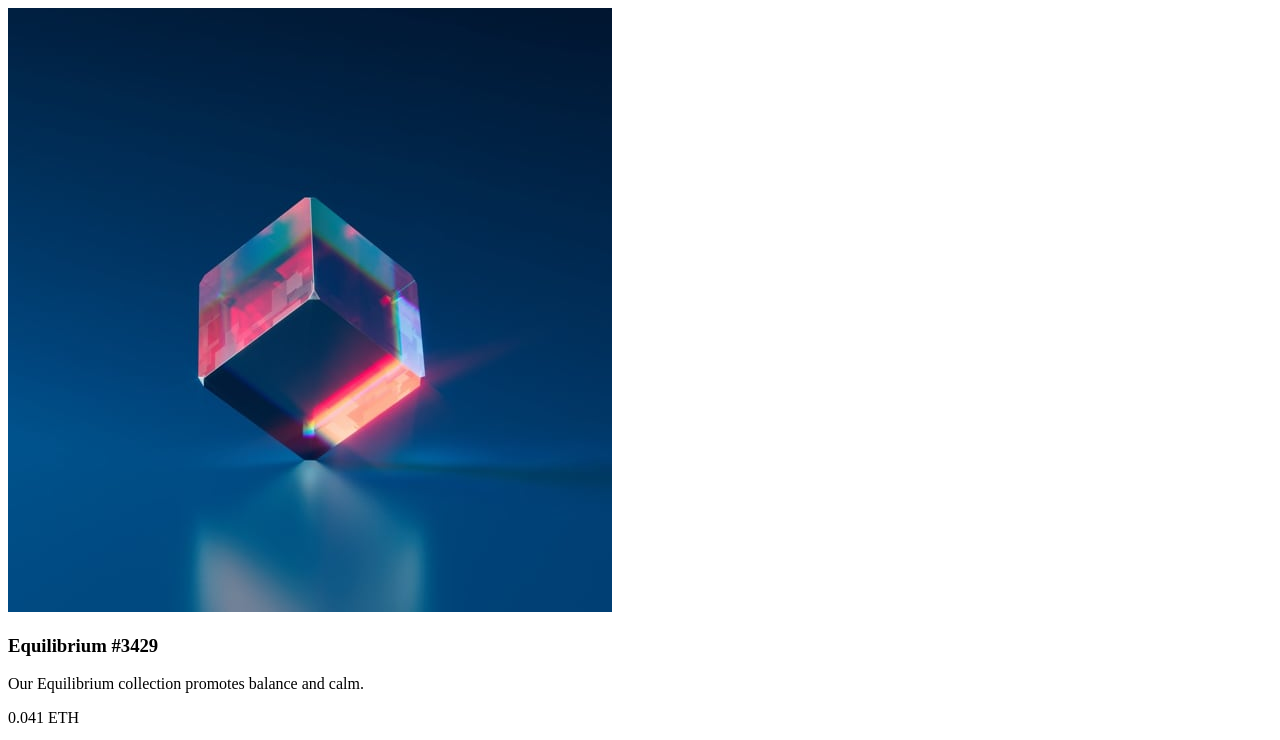
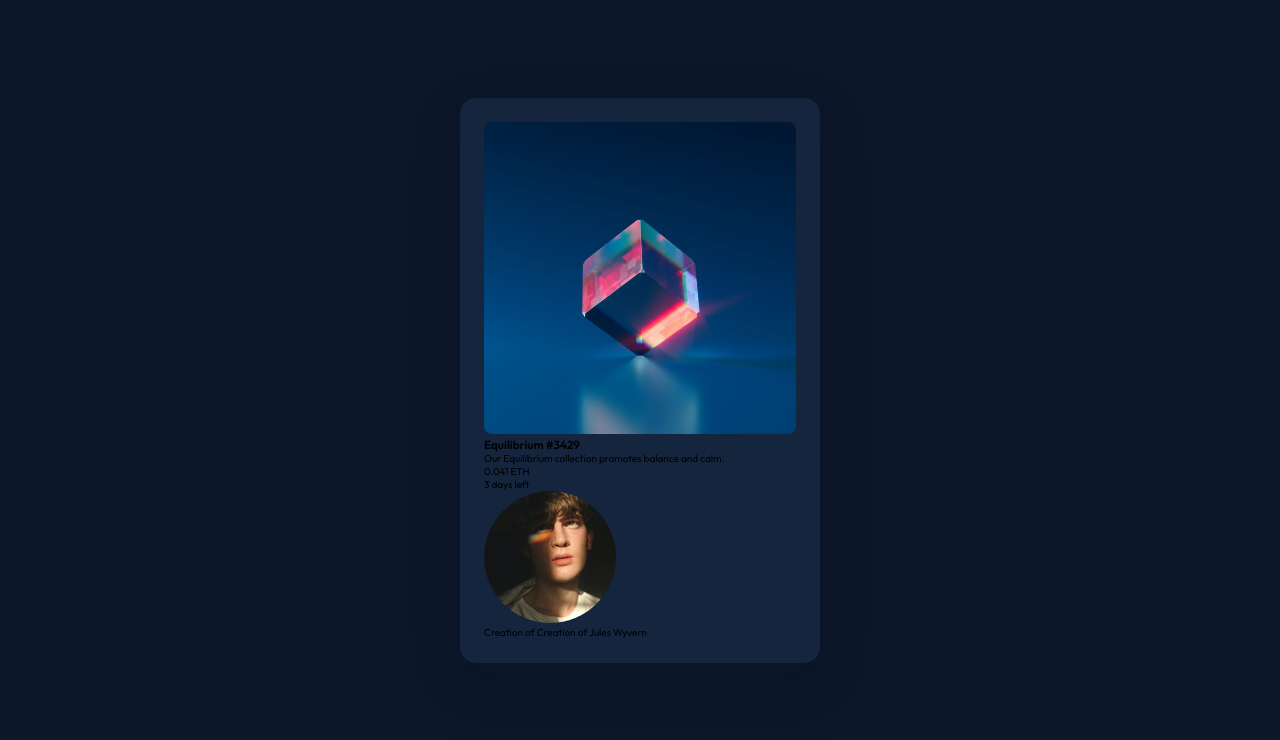
Before and after one commit to nexsalvarez/nft-preview-card-component, a plain HTML site: page index.html in a window 1280 px wide. Shown: the top 740 px of the page. Drawn offline with Linux system fonts and the light colour scheme.

Commit message:
Ajustes básicos en los estilos generales y acoplada la tarjeta de contenido

```diff
--- a/CSS/styles.css
+++ b/CSS/styles.css
@@ -0,0 +1,48 @@
+:root {
+    --main-dark-blue: hsl(217, 54%, 11%);
+    --card-dark-blue: hsl(216, 50%, 16%);
+    --line-dark-blue: hsl(215, 32%, 27%);
+    --white: hsl(0, 0%, 100%);
+    --md: 1.8rem;
+}
+* {
+    box-sizing: border-box;
+    margin: 0;
+    padding: 0;
+}
+html {
+    font-size: 62.5%;
+}
+body {
+    font-family: 'Outfit', sans-serif;
+}
+main {
+    width: 100vw;
+    height: 95vh;
+}
+
+/*Styles Card*/
+
+.nft-main-container {
+    width: 100vw;
+    height: 100%;
+    display: grid;
+    place-content: center;
+    padding: 0 20px;
+    background-color: var(--main-dark-blue);
+}
+.nft-card-container {
+    max-width: 360px;
+    height: auto;
+    padding: 24px;
+    background-color: var(--card-dark-blue);
+    box-shadow: rgba(17, 17, 26, 0.1) 0px 8px 24px,
+    rgba(17, 17, 26, 0.1) 0px 16px 56px,
+    rgba(17, 17, 26, 0.1) 0px 24px 80px;
+    border-radius: 16px;
+}
+
+.nft-card-container .card--image {
+    width: 100%;
+    border-radius: 8px;
+}
--- a/index.html
+++ b/index.html
@@ -4,7 +4,9 @@
   <meta charset="UTF-8">
   <meta http-equiv="X-UA-Compatible" content="IE=edge">
   <meta name="viewport" content="width=device-width, initial-scale=1.0"> <!-- displays site properly based on user's device -->
-
+  <link rel="preconnect" href="https://fonts.googleapis.com">
+  <link rel="preconnect" href="https://fonts.gstatic.com" crossorigin>
+  <link href="https://fonts.googleapis.com/css2?family=Outfit:wght@300;400;600&display=swap" rel="stylesheet">
   <link rel="icon" type="image/png" sizes="32x32" href="./images/favicon-32x32.png">
   <title>Frontend Mentor | NFT preview card component</title>
   <link rel="stylesheet" href="./CSS/styles.css">
@@ -14,7 +16,7 @@
     <section class="nft-main-container">
       <div class="nft-card-container">
         <picture>
-          <img src="./images/image-equilibrium.jpg" alt="Equilibrium art">
+          <img class="card--image" src="./images/image-equilibrium.jpg" alt="Equilibrium art">
         </picture>
         <h3>Equilibrium #3429</h3>
         <p>Our Equilibrium collection promotes balance and calm.</p>
```
